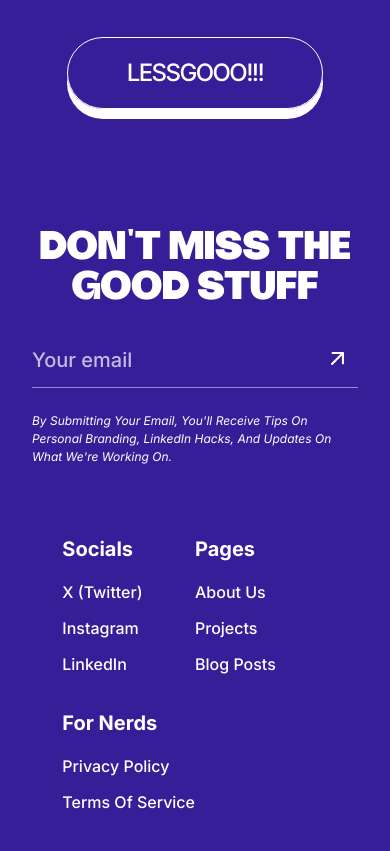
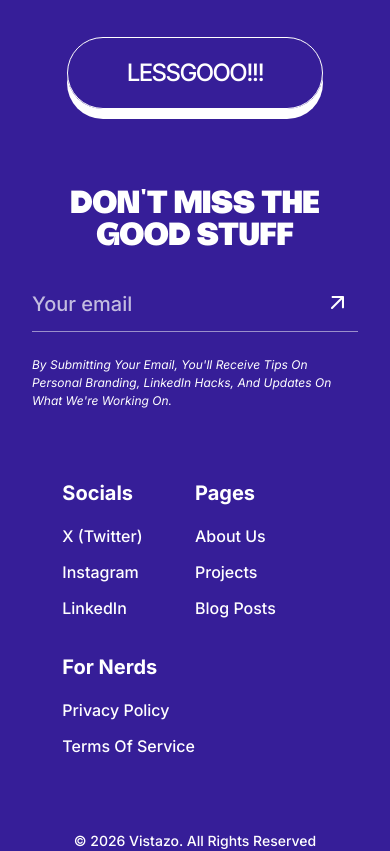
Before and after one commit to cyber-zeff/vistazo-main, a Next.js app: page / in a window 390 px wide. Shown: the part 6060-6911 px from the top of the page. Built offline with nearby package versions, Linux system fonts and the light colour scheme.

Commit message:
fix:sizing-of-text

```diff
--- a/app/components/Footer.tsx
+++ b/app/components/Footer.tsx
@@ -4,12 +4,12 @@ import Link from "next/link";
 
 export default function Footer() {
     return (
-        <footer className="bg-[#361E98] px-8 md:px-20 mt-12 md:mt-26 pt-16 pb-8">
+        <footer className="bg-[#361E98] px-8 md:px-20 mt-2 sm:mt-6 md:mt-16 lg:mt-26 pt-16 pb-8">
             <div className="max-md:place-items-center grid grid-cols-1 lg:grid-cols-2 gap-12">
 
                 {/* Left Section */}
                 <div className="space-y-6 max-md:mb-5 max-md:place-items-center">
-                    <h2 className="text-[40px] md:text-[48px] font-bold leading-normal quantaFont uppercase max-w-129.25 max-md:text-center">
+                    <h2 className="text-[32px] md:text-[48px] font-bold leading-normal quantaFont uppercase max-w-129.25 max-md:text-center">
                         DON&apos;T MISS THE GOOD STUFF
                     </h2>
 
```
